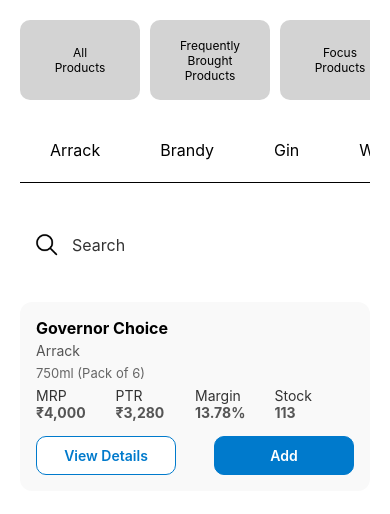
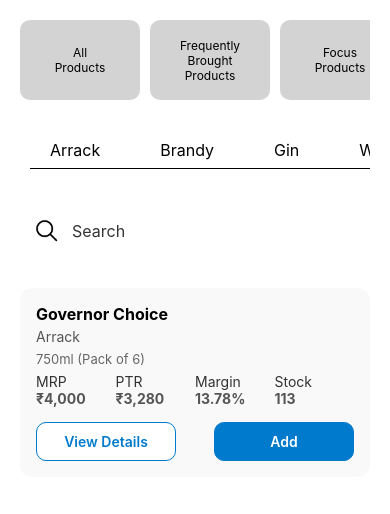
Before and after one commit to hariniss12345/Charts, a React Native app: screen / in a window 390 px wide. Shown: the top 514 px of the page. Built offline with nearby package versions, Linux system fonts and the light colour scheme.

Commit message:
refactor: updated products component

```diff
--- a/src/components/Products.js
+++ b/src/components/Products.js
@@ -184,7 +184,7 @@
     nameItem: {
         marginHorizontal: 10,
         paddingBottom: 5,
-        borderBottomWidth: 2,
+        borderBottomWidth: 4,
         borderBottomColor: 'transparent',
     },
     selectedNameItem: {
@@ -277,5 +277,7 @@
         borderBottomColor: 'black',
         borderBottomWidth: StyleSheet.hairlineWidth,
         width: '100%',
+        marginTop:-1,
+        marginLeft:10
     },
 });
```
